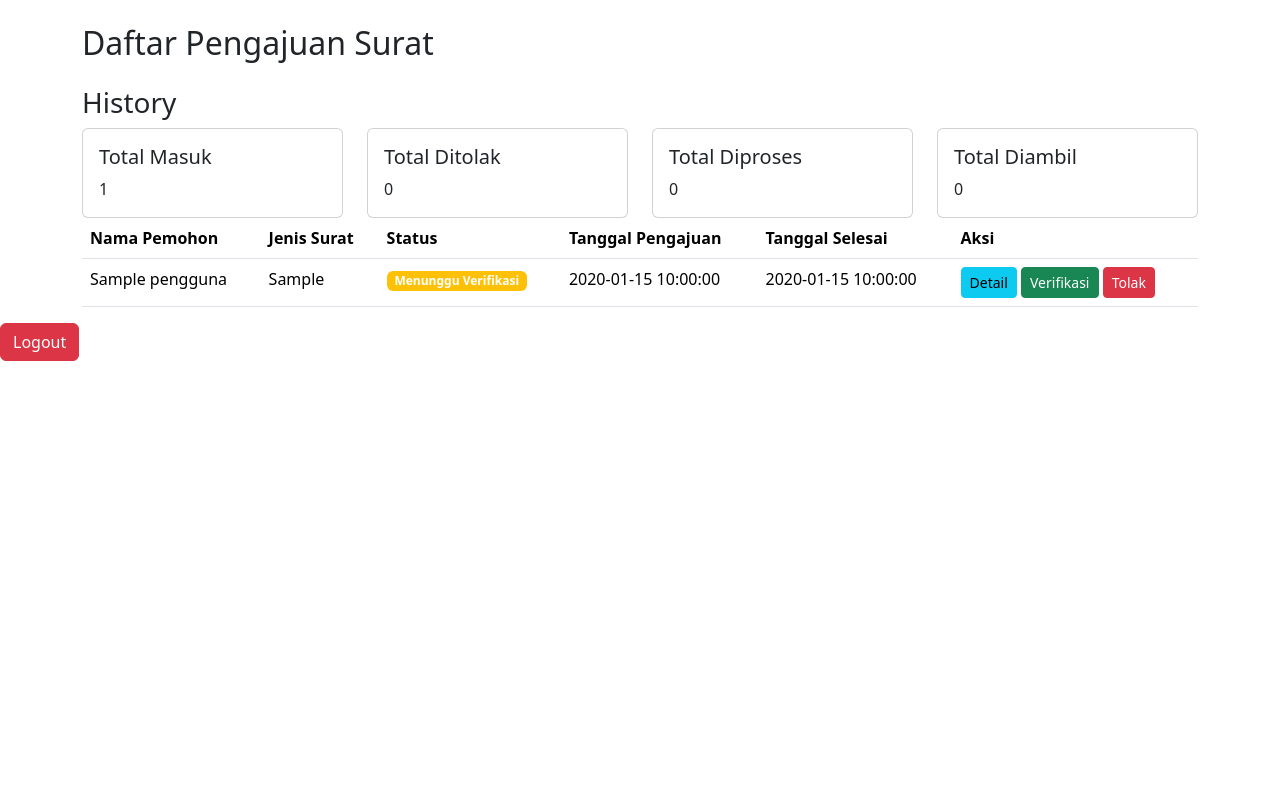
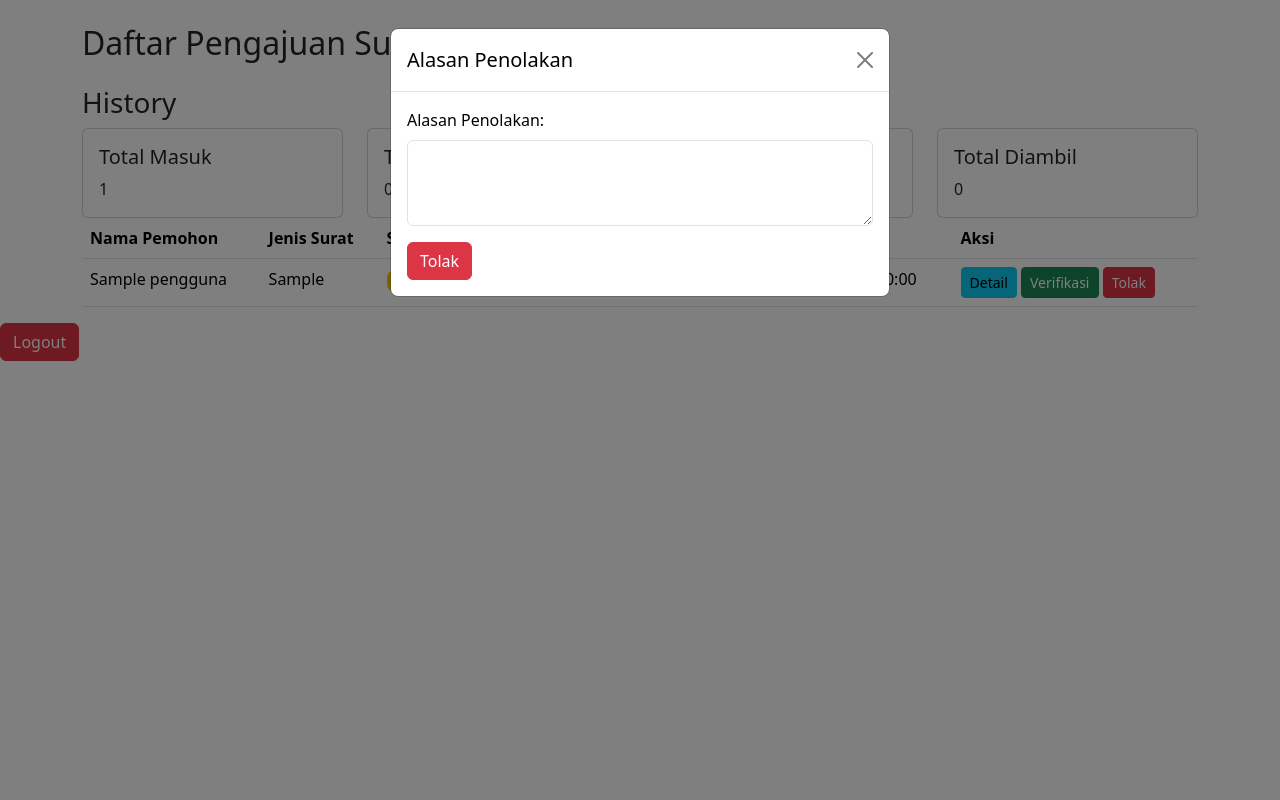
Before and after one commit to alapolaa/surat, a PHP site: page /admin/dashboard.php in a window 1280 px wide, after a click on "Tolak". Run offline with PHP 8.4, Linux system fonts and the light colour scheme; tables that the repository leaves empty or names only in its code hold one stand-in row (values such as "Sample post").

Commit message:
belum selesai

```diff
--- a/admin/dashboard.php
+++ b/admin/dashboard.php
@@ -89,6 +89,26 @@ $total_diambil = $conn->query("SELECT COUNT(*) as total FROM pengajuan_surat WHE
                             <?php if ($row['status'] == 'Menunggu Verifikasi') { ?>
                                 <a href="verifikasi.php?id=<?= $row['id']; ?>" class="btn btn-success btn-sm">Verifikasi</a>
                                 <a href="#" class="btn btn-danger btn-sm" data-bs-toggle="modal" data-bs-target="#tolakModal<?= $row['id']; ?>">Tolak</a>
+
+                                <div class="modal fade" id="tolakModal<?= $row['id']; ?>" tabindex="-1" aria-labelledby="tolakModalLabel<?= $row['id']; ?>" aria-hidden="true">
+                                    <div class="modal-dialog">
+                                        <div class="modal-content">
+                                            <div class="modal-header">
+                                                <h5 class="modal-title" id="tolakModalLabel<?= $row['id']; ?>">Alasan Penolakan</h5>
+                                                <button type="button" class="btn-close" data-bs-dismiss="modal" aria-label="Close"></button>
+                                            </div>
+                                            <div class="modal-body">
+                                                <form action="tolak.php?id=<?= $row['id']; ?>" method="POST">
+                                                    <div class="mb-3">
+                                                        <label for="alasan_penolakan" class="form-label">Alasan Penolakan:</label>
+                                                        <textarea class="form-control" id="alasan_penolakan" name="alasan_penolakan" rows="3"></textarea>
+                                                    </div>
+                                                    <button type="submit" class="btn btn-danger">Tolak</button>
+                                                </form>
+                                            </div>
+                                        </div>
+                                    </div>
+                                </div>
                             <?php } elseif ($row['status'] == 'Diproses') { ?>
                                 <?php
                                 $cetak_link = '';
--- a/config/config.php
+++ b/config/config.php
@@ -2,7 +2,7 @@
 $host = "localhost";
 $user = "root";
 $pass = "root";
-$db = "surat";
+$db = "coba";
 
 $conn = new mysqli($host, $user, $pass, $db);
 
```
Also changed, not shown: admin/tolak.php (+6 -1 lines), uploads/1740937309_ubi.jpg (added), uploads/1740937361_kacang.jpg (added), uploads/1740939025_ubi.jpg (added), uploads/1740939497_kangkung.jpg (added), 1 other file.
